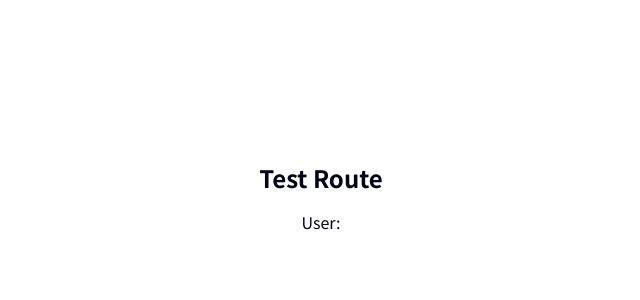
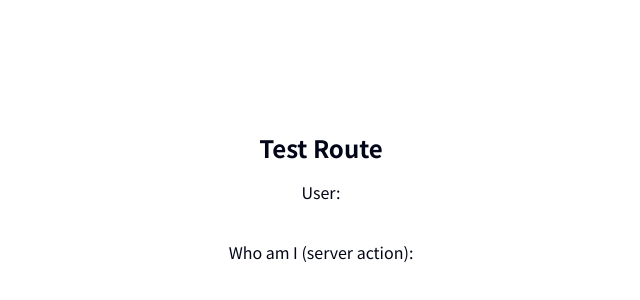
Before and after one commit to yoshi0518/next-auth-credentials, a Next.js app: page /protected in a window 1280 px wide. Shown: the part 202-502 px from the top of the page, without its empty margins (319-959 px from the left). Built offline with nearby package versions, Linux system fonts and the light colour scheme; no server answers.

Commit message:
ServerActionsを追加

```diff
--- /dev/null
+++ b/src/app/_actions/index.ts
@@ -0,0 +1,8 @@
+'use server';
+
+import { auth } from '@/auth';
+
+export const onGetUserAction = async () => {
+  const session = await auth();
+  return session?.user?.name ?? null;
+};
--- a/src/app/protected/page.tsx
+++ b/src/app/protected/page.tsx
@@ -1,4 +1,6 @@
 import { auth } from '@/auth';
+
+import { WhoAmIServerAction } from './who-am-i-server-action';
 
 const Page: React.FC = async () => {
   const session = await auth();
@@ -10,6 +12,7 @@ const Page: React.FC = async () => {
         <h1 className="text-2xl font-bold">Test Route</h1>
       </div>
       <div>User: {session?.user?.name}</div>
+      <WhoAmIServerAction />
     </main>
   );
 };
--- /dev/null
+++ b/src/app/protected/who-am-i-server-action.tsx
@@ -0,0 +1,14 @@
+'use client';
+
+import { useEffect, useState } from 'react';
+import { onGetUserAction } from '@/app/_actions';
+
+export const WhoAmIServerAction = () => {
+  const [user, setUser] = useState<string | null>();
+
+  useEffect(() => {
+    void onGetUserAction().then((user) => setUser(user));
+  }, []);
+
+  return <div className="mt-5">Who am I (server action): {user}</div>;
+};
```
